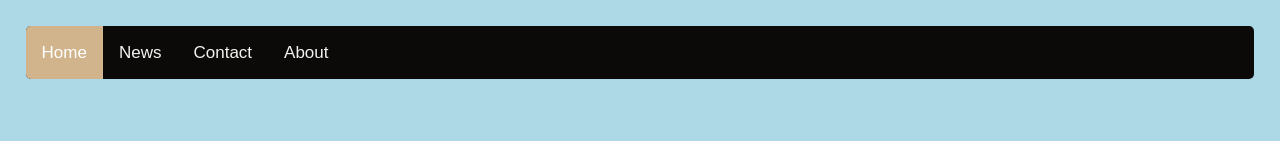
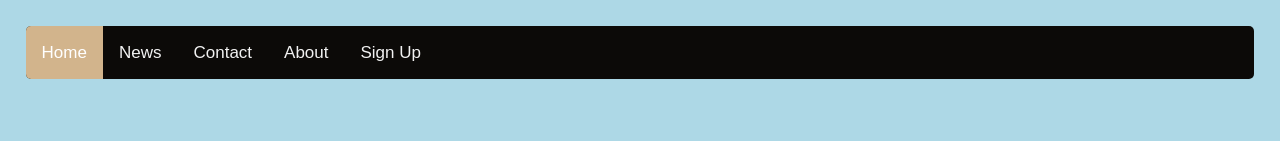
Before and after one commit to shoaib1718/LearnPL, a plain HTML site: page index.html in a window 1280 px wide. Shown: the top 141 px of the page. Drawn offline with nearby package versions, Linux system fonts and the light colour scheme.

Commit message:
Update index.html

```diff
--- a/index.html
+++ b/index.html
@@ -25,6 +25,7 @@
         <a href="news.html">News</a>
         <a href="contact.html">Contact</a>
         <a href="about.html">About</a>
+        <a href="Sign_up.html">Sign Up</a>
         <a href="Sign_up.html>Sign-Up</a>
         <a href="javascript:void(0);" class="icon" onclick="myFunction()">
             <i class="fa fa-bars"></i>
```
